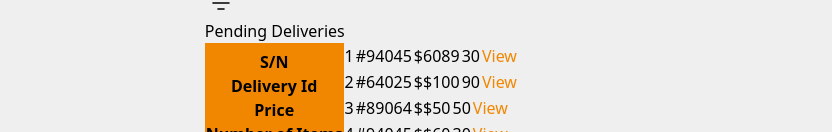
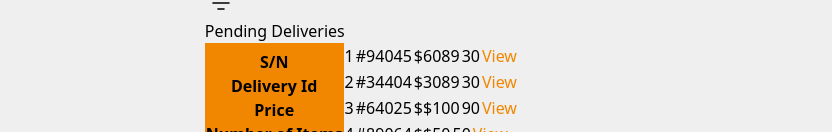
Before and after one commit to Peteru2/BackEnd-Lyncs, a React (Vite) app: page /Awaiting-Feedback in a window 1280 px wide. Shown: the part 820-952 px from the top of the page, without its empty margins (0-832 px from the left). Built offline with nearby package versions, Linux system fonts and the light colour scheme; no server answers.

Commit message:
Awaiting Comp worked on

```diff
--- a/src/views/AwaitingFeed.jsx
+++ b/src/views/AwaitingFeed.jsx
@@ -95,6 +95,39 @@ const AwaitingFeed = () => {
                         "marchantName":"Olatt Adams",
                         "offerPrice": 45045,
                         }
+    ],
+
+    },
+    {
+        "deliveryId":"#34404",
+        "price": 3089,
+        "numOfItems":30,
+        "view":"View",
+        "img":[
+                airpod,
+                airpod,
+                airpod,
+
+        ],
+        "prodName":"Eye Cleaner",
+        "prodDescription":"The Apple AirPods 2nd Generation redefine the way you experience audio, setting new standards for wireless earbuds. With their iconic design, seamless connectivity, and unmatched sound quality, these earbuds are a true testament to Apple's commitment to innovation and user-centric technology.",
+        "offer":[
+            {
+            "offerName":"Offer A",
+            "marchantName":"Johnson Adams",
+            "offerPrice": 129045,
+            },
+            {
+                "offerName":"Offer B",
+                "marchantName":"Olatt Adams",
+                "offerPrice": 45045,
+                },
+            {
+                    "offerName":"Offer A",
+                    "marchantName":"Johnson Adams",
+                    "offerPrice": 129045,
+                    },
+
     ],
 
     },
```
